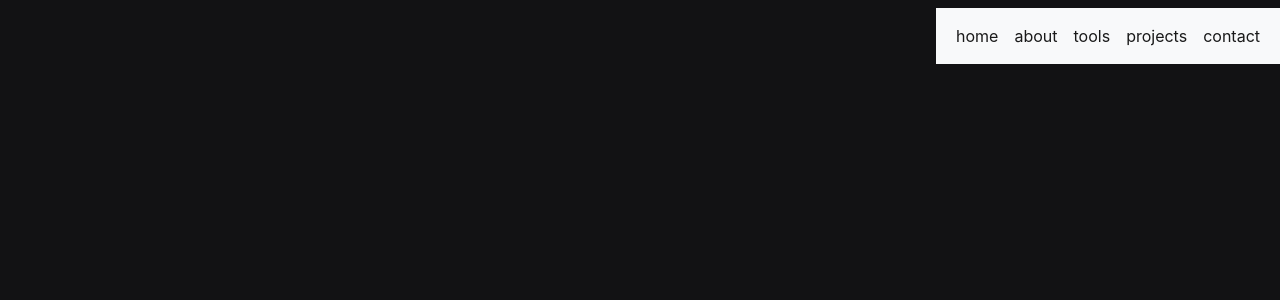
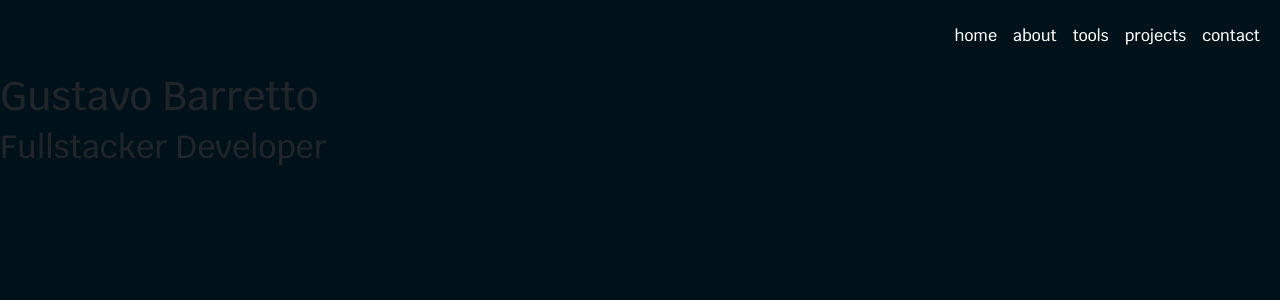
Before and after one commit to gustavobarretto/portfolio, a React (Create React App) app: page / in a window 1280 px wide. Shown: the top 300 px of the page. Built offline with nearby package versions, Linux system fonts and the light colour scheme.

Commit message:
adjusting styles

```diff
--- a/src/App.js
+++ b/src/App.js
@@ -1,11 +1,16 @@
-import './App.css';
+import './App.scss';
+import { NavPortfolio } from './components/NavPortfolio';
+import { Banner } from './components/Banner';
 
 function App() {
   return (
-    <div className="App">
-      <header className="App-header">
-      </header>
-    </div>
+    <>
+       <section>
+       <NavPortfolio />
+       <Banner />
+      </section>
+
+    </>
   );
 }
 
--- a/src/components/Banner/index.jsx
+++ b/src/components/Banner/index.jsx
@@ -1,9 +1,10 @@
-import './style.css';
+import './style.scss';
 
 export const Banner = () => {
     return (
         <>
-
+                <h1>Gustavo Barretto</h1>
+                <h2>Fullstacker Developer</h2>
         </>
     )
 }
--- a/src/components/NavPortfolio/style.scss
+++ b/src/components/NavPortfolio/style.scss
@@ -1,8 +1,7 @@
 .navbar {
     justify-content: flex-end;
-    background-color: #121214;
+    background-color: #001219 !important;
+    .navbar-light .navbar-nav .nav-link.active {
+        color: white;
+    }
 }
-
-.navbar bg-light {
-    background-color: #121214;
-}
--- a/src/index.css
+++ /dev/null
@@ -1,13 +0,0 @@
-body {
-  margin: 0;
-  font-family: -apple-system, BlinkMacSystemFont, 'Segoe UI', 'Roboto', 'Oxygen',
-    'Ubuntu', 'Cantarell', 'Fira Sans', 'Droid Sans', 'Helvetica Neue',
-    sans-serif;
-  -webkit-font-smoothing: antialiased;
-  -moz-osx-font-smoothing: grayscale;
-}
-
-code {
-  font-family: source-code-pro, Menlo, Monaco, Consolas, 'Courier New',
-    monospace;
-}
--- a/src/index.js
+++ b/src/index.js
@@ -1,12 +1,11 @@
 import React from 'react';
 import ReactDOM from 'react-dom';
-import './index.css';
+import './index.scss';
 import App from './App';
-import { NavPortfolio } from './components/NavPortfolio';
+
 
 ReactDOM.render(
   <React.StrictMode>
-    <NavPortfolio />
     <App />
   </React.StrictMode>,
   document.getElementById('root')
--- /dev/null
+++ b/src/index.scss
@@ -0,0 +1,11 @@
+@import url('https://fonts.googleapis.com/css2?family=Krub:wght@500&family=Oswald:wght@500&display=swap');
+
+body {
+  margin: 0;
+  width: 100vw;
+  height: 100vh;
+  background-color: #001219;
+  font-family: 'Krub', sans-serif;
+  -webkit-font-smoothing: antialiased;
+
+}
```
Also changed, not shown: src/App.scss (renamed from src/App.css), src/components/Banner/style.css (deleted), src/components/Banner/style.scss (added).
